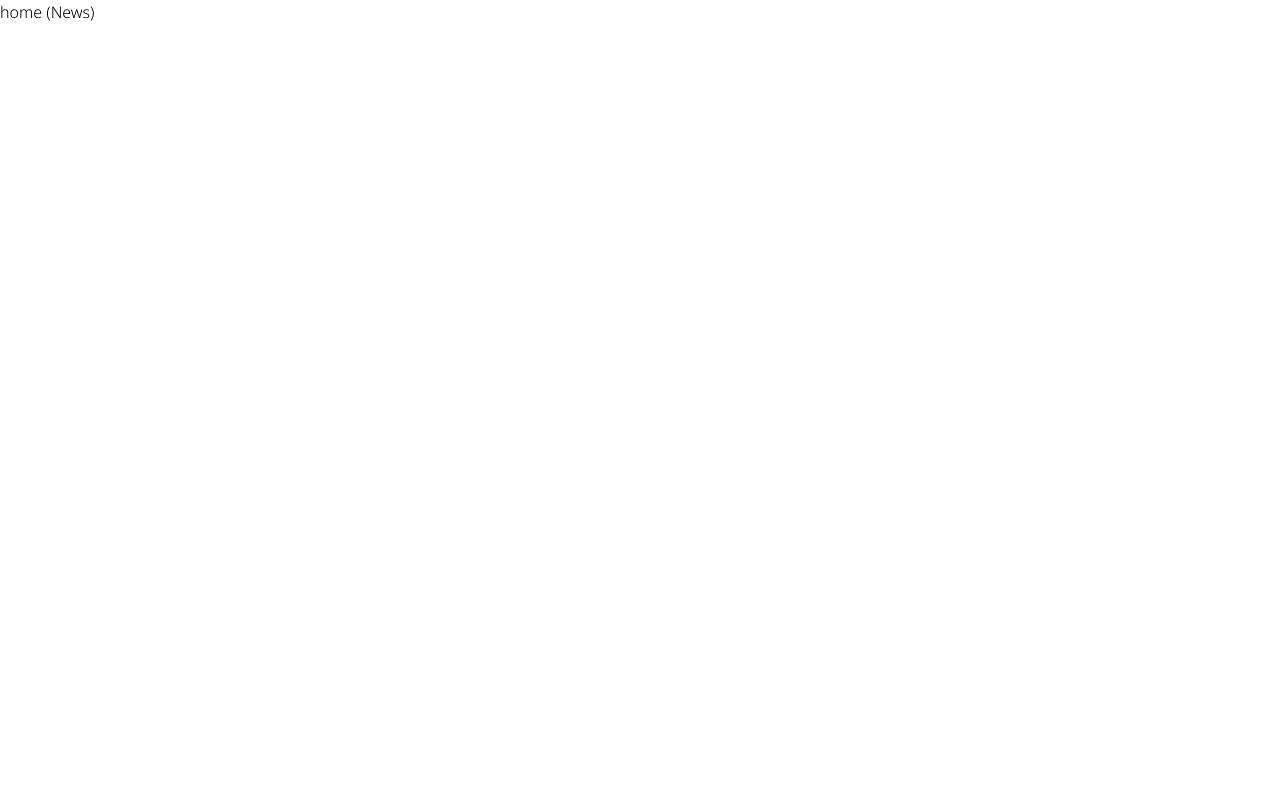
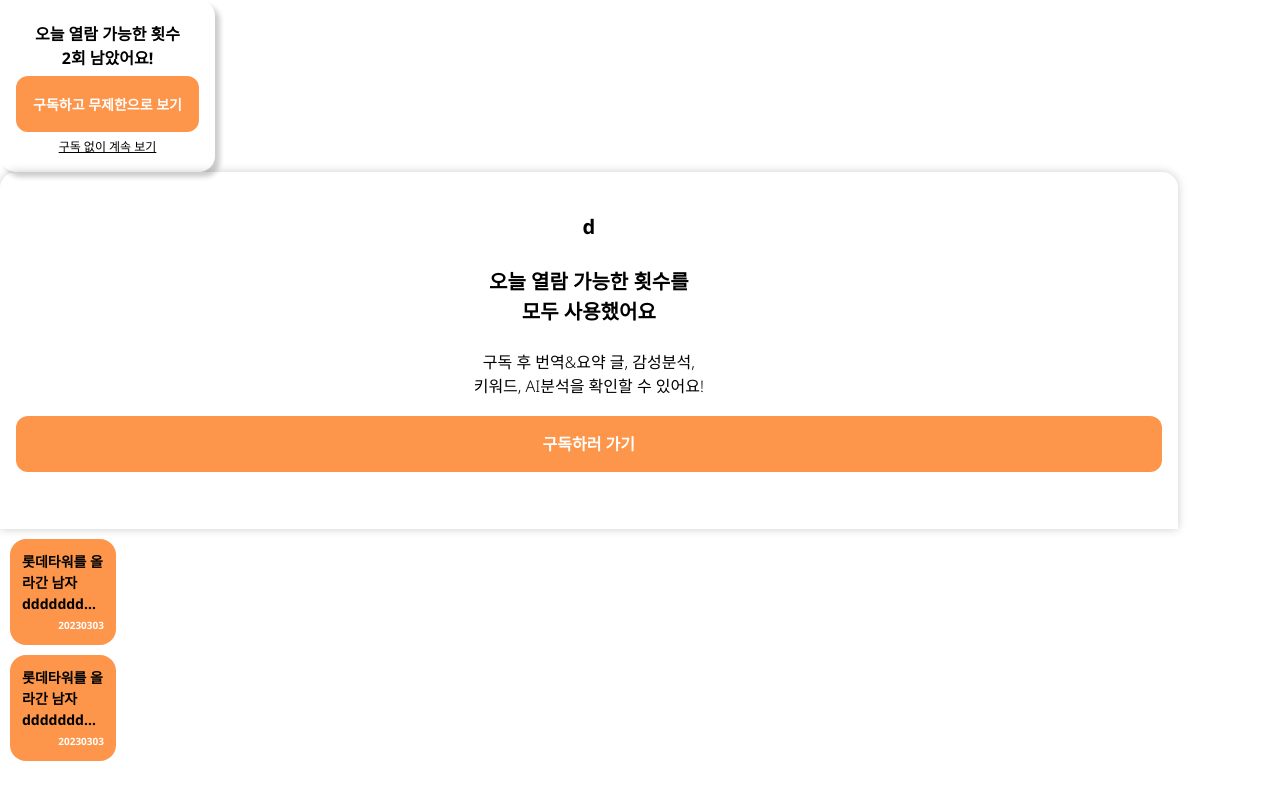
Before and after one commit to TripleA-Project/TripleA-FrontEnd, a Next.js app: page / in a window 1280 px wide. Built offline with nearby package versions, Linux system fonts and the light colour scheme.

Commit message:
feat: CardNews 컴포넌트 Tile 형태 제작

```diff
--- a/src/app/page.tsx
+++ b/src/app/page.tsx
@@ -1,3 +1,5 @@
+import CardNews from '@/components/CardNews';
+import Modal from '@/components/Modal';
 import { Metadata } from 'next';
 
 export const metadata: Metadata = {
@@ -5,8 +7,31 @@ export const metadata: Metadata = {
   description: 'Triple A 뉴스',
 };
 
+const news = {
+  newsId : 1,
+  //NOTE - symbol 데이터 형태 바뀔 예정
+  symbol: 'AAPP',
+  source: 'kye',
+  title: '롯데타워를 올라간 남자ddddddddddddddddd',
+  description: '오전 5시부터 외국인 한 남자가 롯데타워를 오르기 시작했다. 70층 즈음에서 주민에 의해 신고가 접수됐다.',
+  thumbnail:'https://cdn.aitimes.kr/news/photo/202303/27617_41603_044.jpg',
+  publishedDate: '20230303',
+  sentiment:5,
+  bookmark: {
+    count: 1,
+    isBookmark: true
+  },
+}
+
 function Home() {
-  return <div>home (News)</div>;
+  return(
+  <div>
+    <Modal size={'small'} title={<>오늘 열람 가능한 횟수<br/>2회 남았어요!</>} content={<></>} mainBtn={<>구독하고 무제한으로 보기</>} subBtn={<>구독 없이 계속 보기</>}/>
+    <Modal size={'big'} title={<><div>d</div><div>오늘 열람 가능한 횟수를<br/>모두 사용했어요</div></>} content={<>구독 후 번역&요약 글, 감성분석,<br/>키워드, AI분석을 확인할 수 있어요!</>} mainBtn={<>구독하러 가기</>} subBtn={<></>}/>
+    <CardNews newsId={news.newsId} symbol={news.symbol} source={news.source} title={news.title} description={news.description} thumbnail={news.thumbnail} publishedDate={news.publishedDate} sentiment={news.sentiment} bookmark={news.bookmark}/>
+    <CardNews newsId={news.newsId} symbol={news.symbol} source={news.source} title={news.title} description={news.description} thumbnail={news.thumbnail} publishedDate={news.publishedDate} sentiment={news.sentiment} bookmark={news.bookmark}/>
+  </div>
+    )
 }
 
 export default Home;
--- a/src/components/CardNews/index.tsx
+++ b/src/components/CardNews/index.tsx
@@ -11,6 +11,7 @@ import styled from '@emotion/styled';
 
 interface CardProps {
   cardDirection: string; //column, row, tile
+  sentimentColor: string;
   children: ReactNode;
 }
 
@@ -18,27 +19,39 @@ const Card = styled.li<CardProps>`
   overflow:hidden;
   box-sizing: border-box;
   margin: 10px;
-  border: 1px solid black;
+  padding: ${({cardDirection})=> cardDirection === `tile` && `12px`};
+  border-radius: 16px;
   display: flex;
   flex-direction: column;
   justify-content: space-between;
-  width: ${({cardDirection})=> cardDirection ===`column`? `358px`:`357px`};
-  min-height: ${({cardDirection})=> cardDirection === `column`?`344px`:`122px`};
-  background-color: #fff;
+  width: ${({cardDirection})=> cardDirection ===`column`? `358px`:( cardDirection === `row` ? `357px` : `106px`)};
+  min-height: ${({cardDirection})=> cardDirection === `column`?`344px`:( cardDirection === `row` ? `122px` : `auto`)};
+  height : ${({cardDirection})=>cardDirection === `tile` && `106px`};
+  background-color:${({cardDirection, sentimentColor})=> cardDirection === `tile` ? `${sentimentColor}` : `#fff`} ;
   .title {
-    width: 106px;
-    height: 106px;
+    width: ${({cardDirection})=>cardDirection === `tile` ? `auto` : `106px`};
+    /* height: 106px; */
+    font-size: ${({cardDirection})=> cardDirection === `tile` && `14px`};
+    font-weight:${({cardDirection})=>cardDirection === `tile` && `600`};
+    overflow: hidden; /*자르세요*/
+    text-overflow: ellipsis;/* 생략하세요 */
   }
-
+  .time {
+    text-align: right;
+    color: #fff;
+    font-size: 10px;
+    font-weight: 600;
+  }
 `
 
 
 
-function CardNews({ newsId,symbol,logo, source, title, description, thumbnail,publishedDate, sentiment, bookmark}:NewsData) {
+function CardNews({ newsId,symbol,logo, source, title, thumbnail,publishedDate, sentiment, bookmark}:NewsData) {
 
-  const [cardDirection, setCardDirection] = useState('row')
+  const [cardDirection, setCardDirection] = useState('tile')
 
-  const getSentimentColor = (sentiment)=> { if(sentiment >= -10 && sentiment < 0.5){
+  const getSentimentColor = (sentiment:number)=> {
+    if(sentiment >= -10 && sentiment < 0.5){
       return '#786BE4'
     } else if (sentiment >= 0.5 && sentiment < 1.5){
       return '#759DEB'
@@ -57,7 +70,7 @@ function CardNews({ newsId,symbol,logo, source, title, description, thumbnail,pu
 
 
   return (
-    <Card cardDirection={cardDirection}>
+    <Card cardDirection={cardDirection} sentimentColor={sentimentColor}>
       {cardDirection==='column'?
       <div className='column'>
         <div >
@@ -79,10 +92,10 @@ function CardNews({ newsId,symbol,logo, source, title, description, thumbnail,pu
         </div>
       </div>
       :
-      <div className='tile'>
-        <div>{title}</div>
-        <div>{publishedDate}</div>
-      </div>
+      <>
+        <div className='title'>{title}</div>
+        <div className='time'>{publishedDate}</div>
+      </>
       }
     </Card>
   )
```
